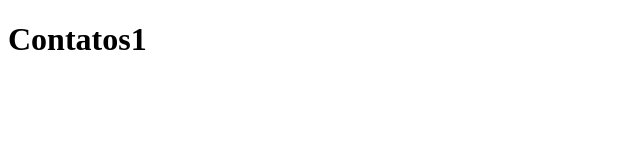
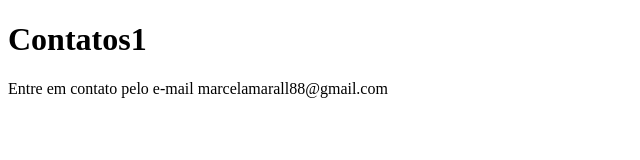
Before and after one commit to MarcelAmaral/alura-sistema-de-cadastro, a plain HTML site: page contato1.html in a window 1280 px wide. Shown: the whole page, without its empty margins (0-640 px from the left). Drawn offline with Linux system fonts and the light colour scheme.

Commit message:
adicionando contato

```diff
--- a/contato1.html
+++ b/contato1.html
@@ -8,5 +8,6 @@
 </head>
 <body>
     <h1>Contatos1</h1>
+    <p>Entre em contato pelo e-mail marcelamarall88@gmail.com</p>
 </body>
 </html>
```
